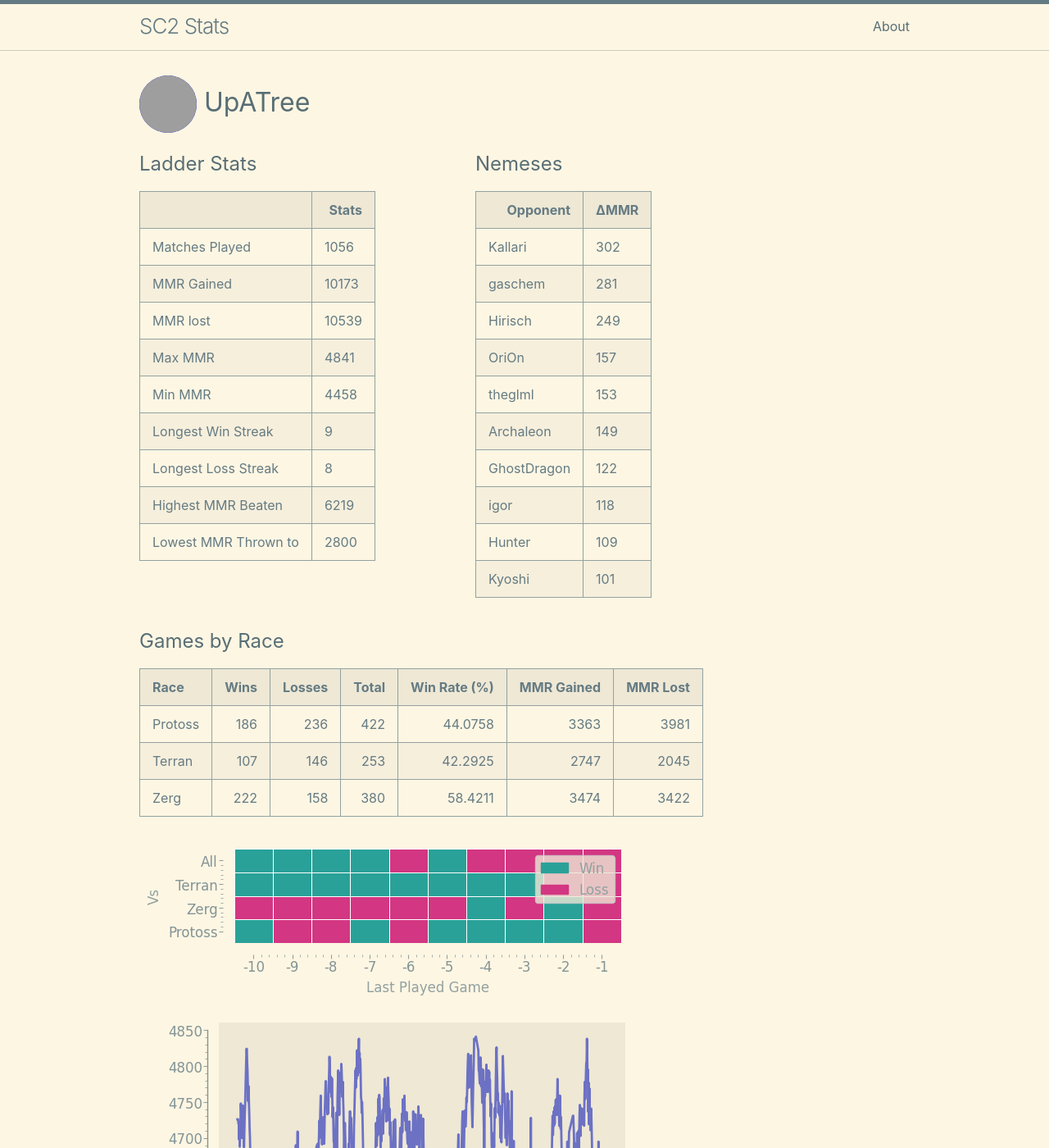
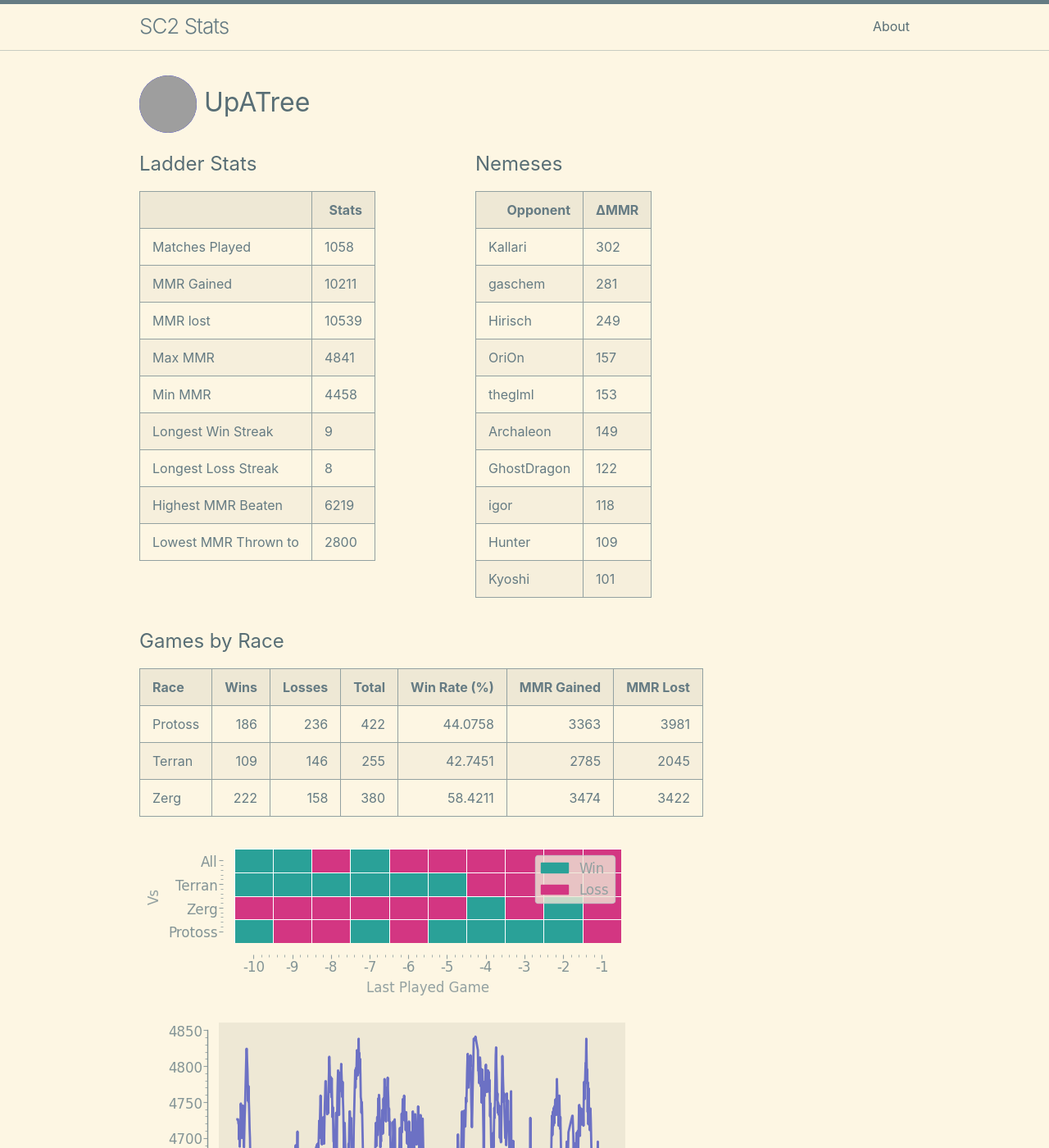
Before and after one commit to kylermurphy/UpATree, a Jekyll site: the page built from docs/index.md, in a window 1280 px wide and 1400 px high. Shown: the whole window at 82% size. Built offline with Jekyll 4.4.1, drawn with Linux system fonts in a browser that asks for light colours; grey boxes are pictures that could not be loaded.

Commit message:
running on push

```diff
--- a/docs/index.md
+++ b/docs/index.md
@@ -18,11 +18,11 @@ layout: home
   <tbody>
     <tr>
       <td>Matches Played</td>
-      <td>1056</td>
+      <td>1058</td>
     </tr>
     <tr>
       <td>MMR Gained</td>
-      <td>10173</td>
+      <td>10211</td>
     </tr>
     <tr>
       <td>MMR lost</td>
@@ -115,7 +115,7 @@ layout: home
 | Race    |   Wins |   Losses |   Total |   Win Rate (%) |   MMR Gained |   MMR Lost |
 |:--------|-------:|---------:|--------:|---------------:|-------------:|-----------:|
 | Protoss |    186 |      236 |     422 |        44.0758 |         3363 |       3981 |
-| Terran  |    107 |      146 |     253 |        42.2925 |         2747 |       2045 |
+| Terran  |    109 |      146 |     255 |        42.7451 |         2785 |       2045 |
 | Zerg    |    222 |      158 |     380 |        58.4211 |         3474 |       3422 |
 
 ![Games by Race](./assets/gm_hist.png)
--- a/log.txt
+++ b/log.txt
@@ -289,3 +289,4 @@ Writing a log file 2025-03-04 23:48:01.
 Writing a log file 2025-03-05 16:35:00.
 Writing a log file 2025-03-05 16:55:18.
 Writing a log file 2025-03-05 17:20:23.
+Writing a log file 2025-03-05 17:37:28.
```
Also changed, not shown: docs/assets/MMR.png, docs/assets/daily.png, docs/assets/gm_hist.png, docs/assets/r_wrt.png, 1 other file.
